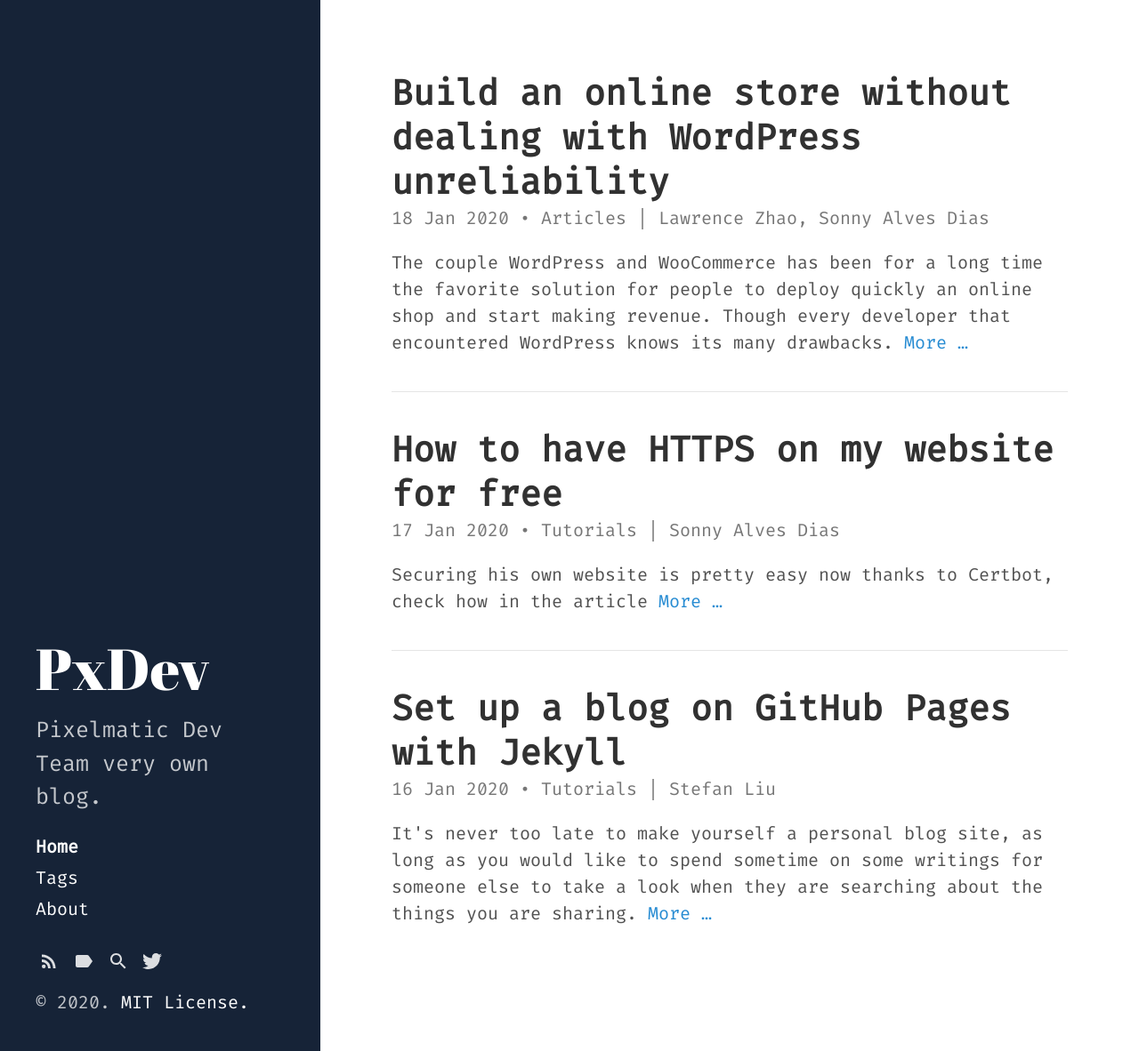
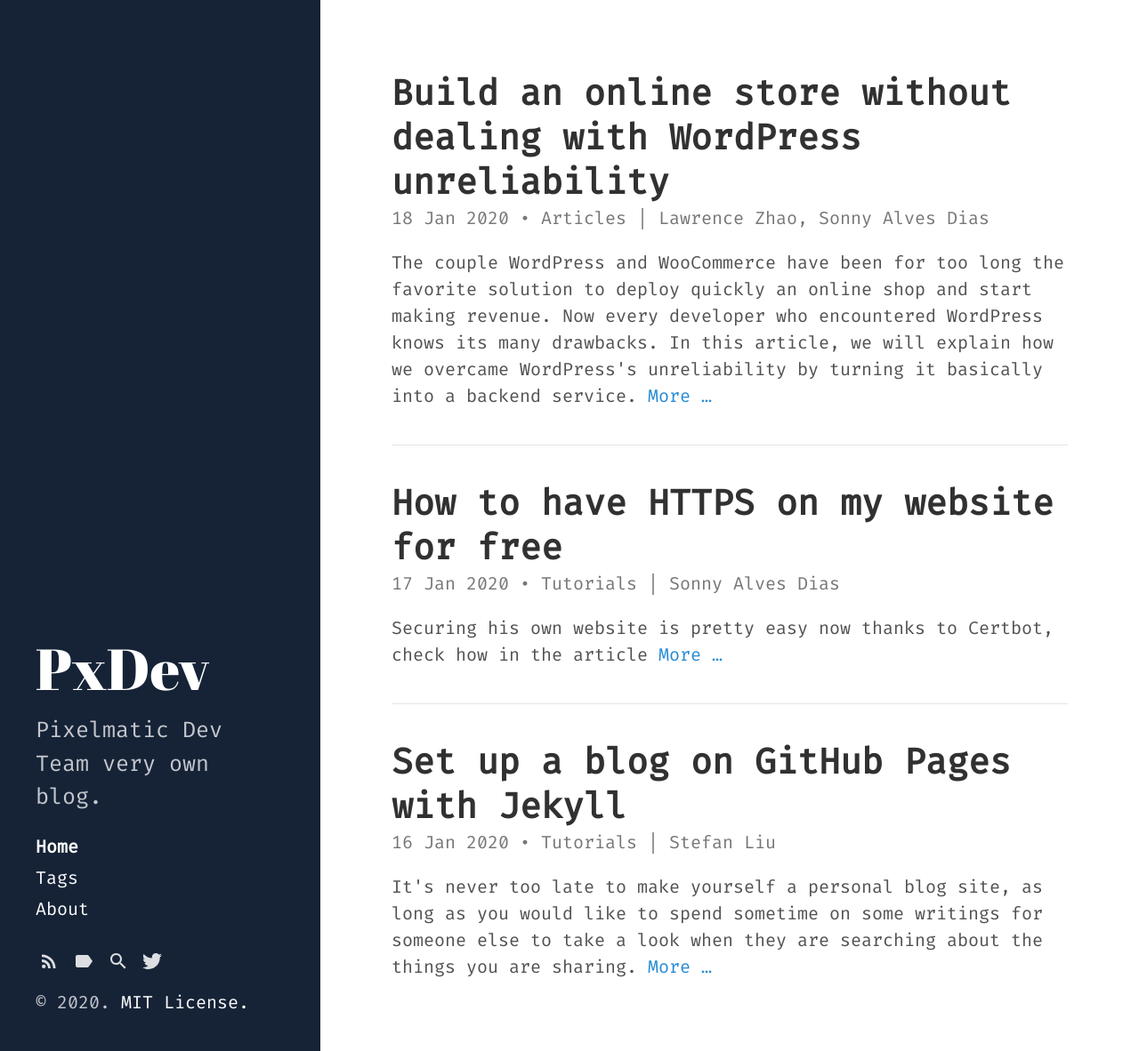
Before and after one commit to Pixelmatic/pixelmatic.github.io, a Jekyll site: the page built from index.html, in a window 1280 px wide. Shown: the whole page at 89% size. Built offline with Jekyll 4.4.1, drawn with Linux system fonts in a browser that asks for light colours; the list of posts is cut into pages by our own code.

Commit message:
Updated excerpt WordPress article

```diff
--- a/_posts/2020-01-18-how-to-get-rid-of-wordpress.md
+++ b/_posts/2020-01-18-how-to-get-rid-of-wordpress.md
@@ -1,8 +1,7 @@
 ---
 layout: post
 title:  "Build an online store without dealing with WordPress unreliability"
-excerpt: "The couple WordPress and WooCommerce has been for a long time the favorite solution for people to deploy quickly an online shop and start making revenue.
-Though every developer that encountered WordPress knows its many drawbacks."
+excerpt: "The couple WordPress and WooCommerce have been for too long the favorite solution to deploy quickly an online shop and start making revenue. Now every developer who encountered WordPress knows its many drawbacks. In this article, we will explain how we overcame WordPress's unreliability by turning it basically into a backend service. "
 categories: Articles
 author: Lawrence Zhao, Sonny Alves Dias
 tags: [ articles, wordpress, woocommerce, devops, web ]
```
